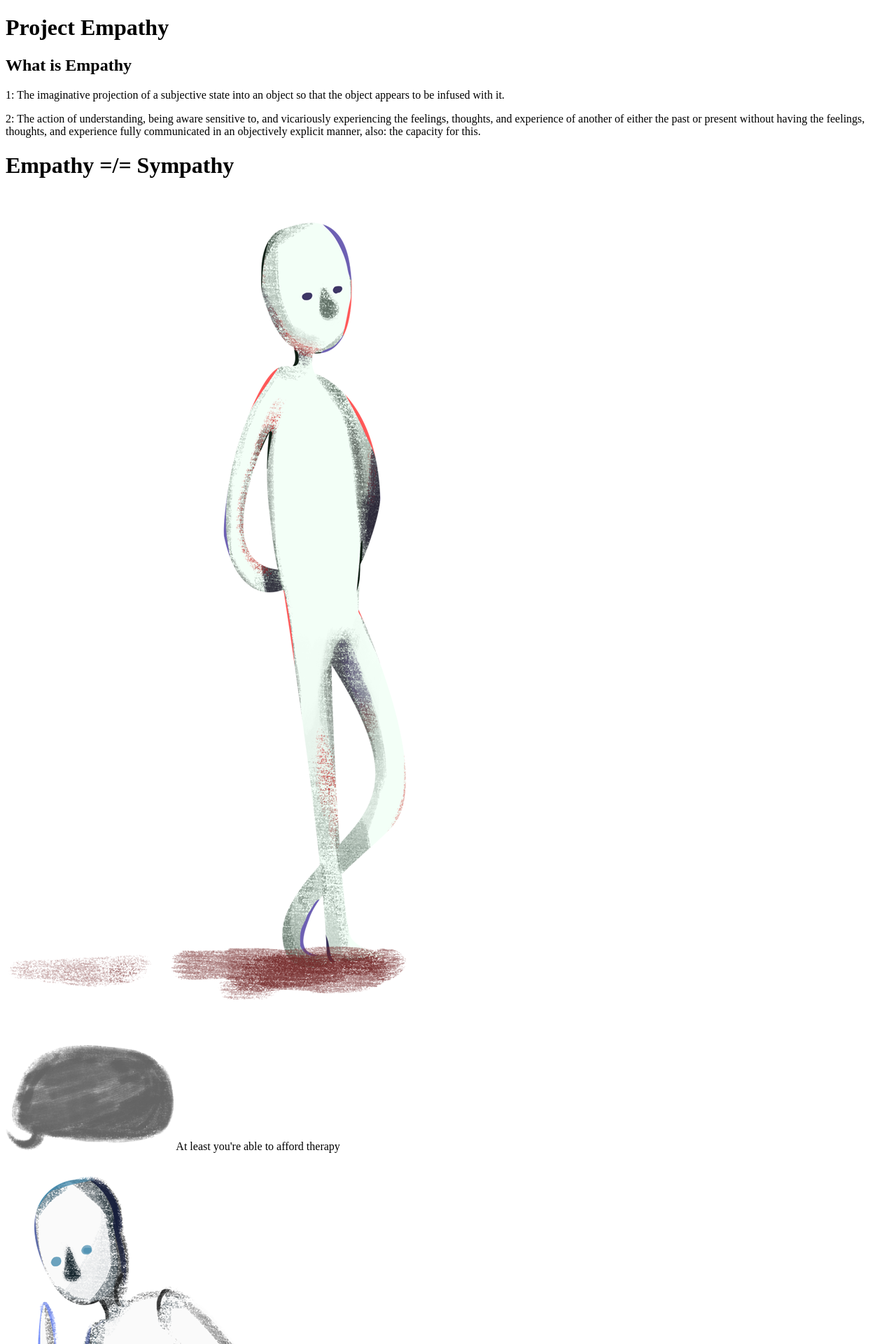
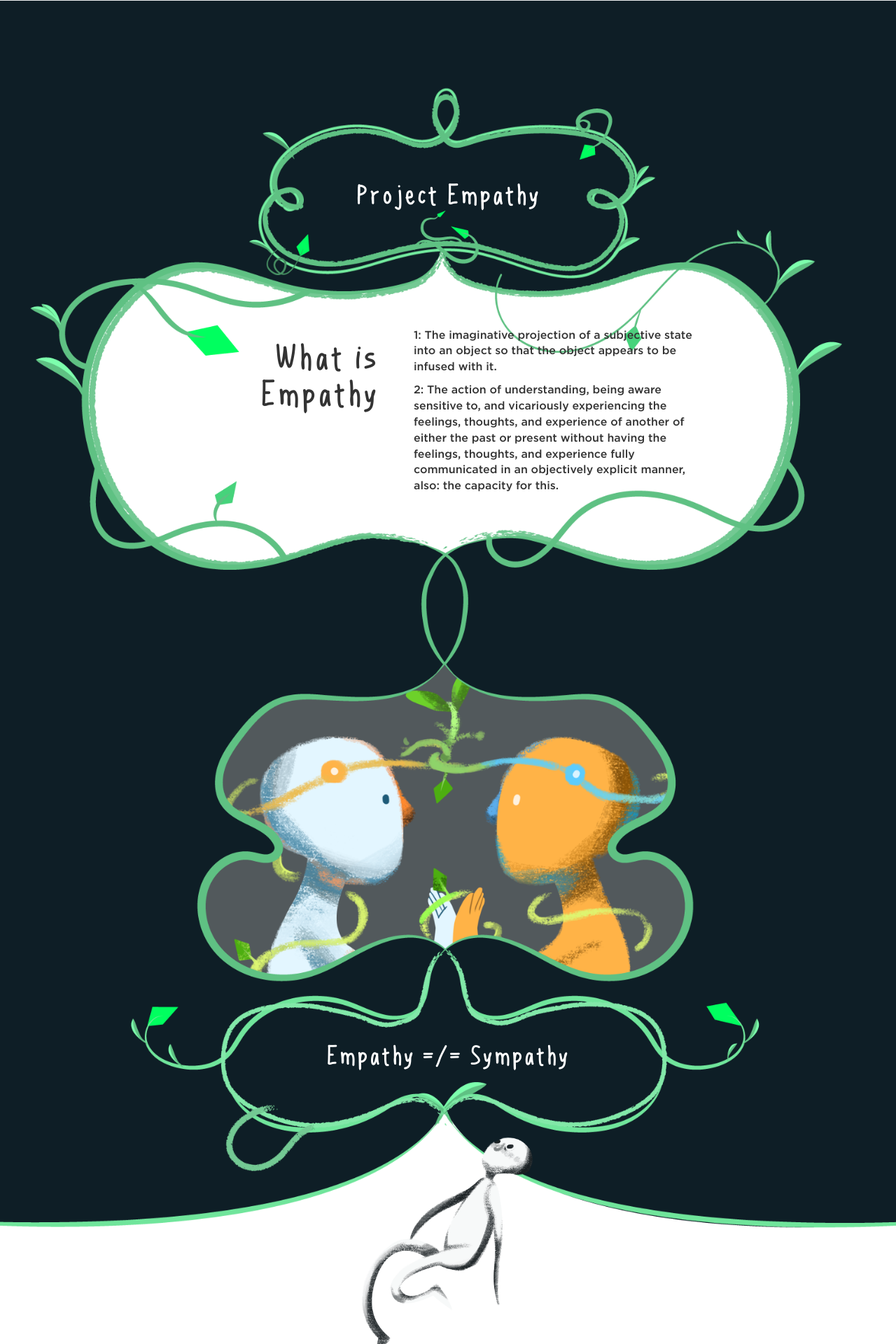
Before and after one commit to ProjectEmpathy/projectempathy.github.io, a Jekyll site: the page built from index.html, in a window 1280 px wide. Shown: the top 1920 px of the page at 70% size. Built offline with Jekyll 4.4.1, drawn with Linux system fonts in a browser that asks for light colours; nearby versions of some CDN libraries.

Commit message:
Fixing styling source

```diff
--- a/_layouts/default.html
+++ b/_layouts/default.html
@@ -9,10 +9,10 @@
   <meta name="author" content="">
 
   <link rel="shorcut icon" href="/favicon.ico" type="image/x-icon">
-  <link rel="stylesheet" href="{{ page.css }}">
+  <link rel="stylesheet" href="{{ layout.css }}">
   <link rel="stylesheet" href="https://maxcdn.bootstrapcdn.com/font-awesome/4.4.0/css/font-awesome.min.css">
 
-  <title>Project Empathy | {{ page.title }}</title>
+  <title>Project Empathy | {{ layout.title }}</title>
 
 </head>
 <body>
@@ -42,7 +42,7 @@
     });
   });
 </script>
-{{ page.javascripts }}
+{{ layout.javascripts }}
 
 </body>
 
```
